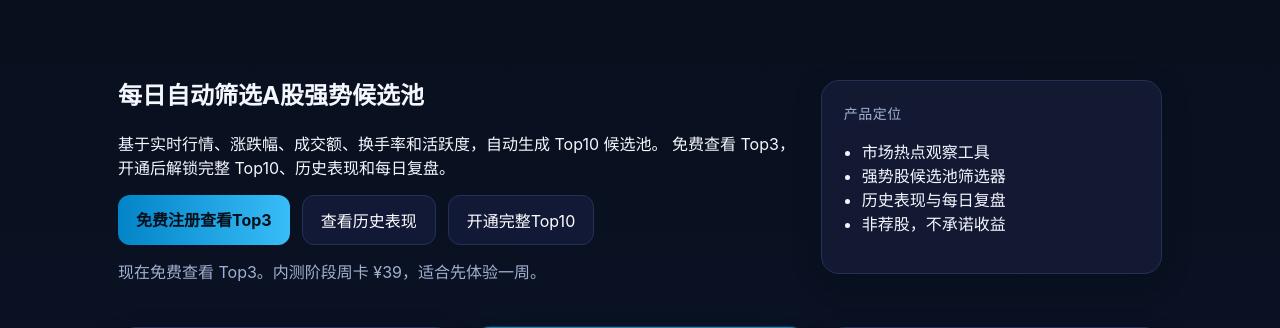
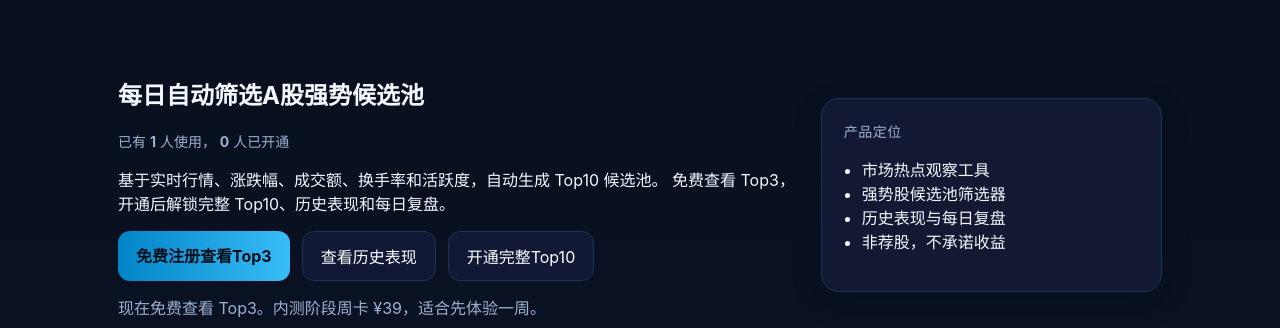
Before and after one commit to lifexlink/Ashareradar, a Flask app: page / in a window 1280 px wide. Shown: the part 69-397 px from the top of the page. Run offline with Flask 3, Linux system fonts and the light colour scheme; data comes from the database, SQL or seed files in the repository; data that the repository does not hold is empty.

Commit message:
Update index.html with user statistics
Added user and paid orders statistics to the hero section.

```diff
--- a/templates/index.html
+++ b/templates/index.html
@@ -3,6 +3,10 @@
 <section class="hero">
   <div>
     <h1>每日自动筛选A股强势候选池</h1>
+      <div style="margin-top:10px;color:#9fb0d1;font-size:14px;">
+       已有 <strong>{{ public_stats.users }}</strong> 人使用，
+       <strong>{{ public_stats.paid_orders }}</strong> 人已开通
+      </div>
     <p>
       基于实时行情、涨跌幅、成交额、换手率和活跃度，自动生成 Top10 候选池。
       免费查看 Top3，开通后解锁完整 Top10、历史表现和每日复盘。
```
